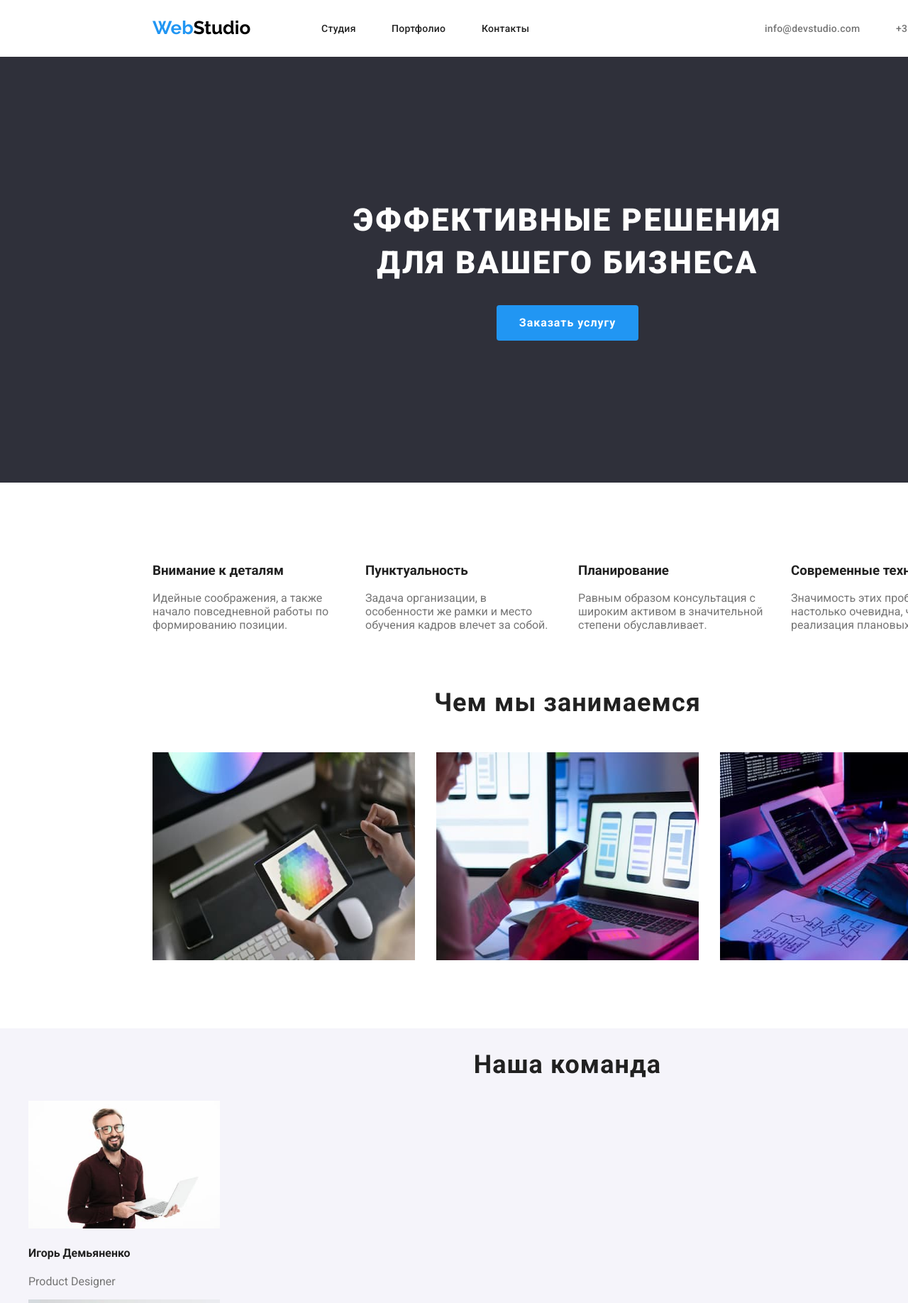
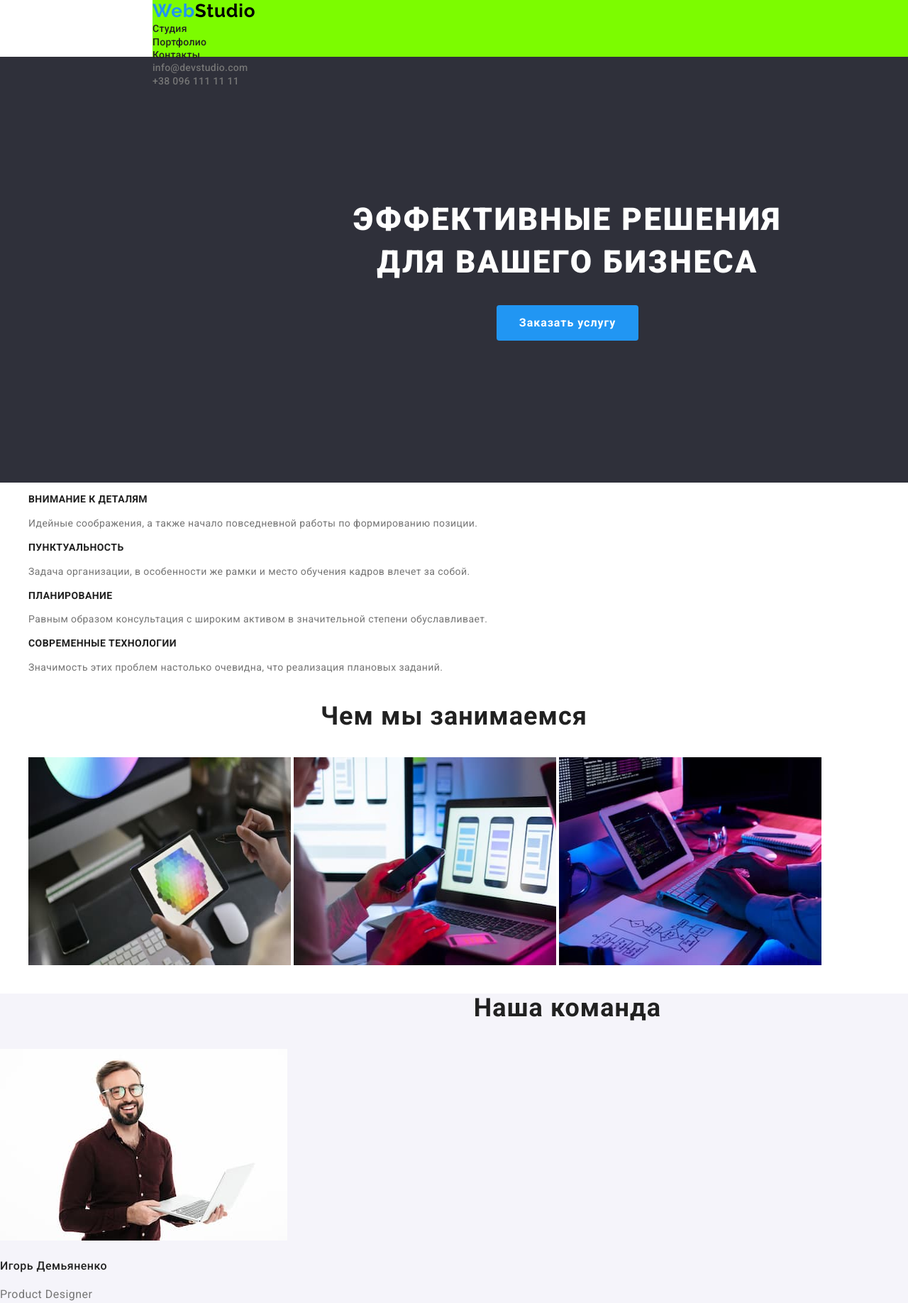
Before and after one commit to MAKCIMELIANO/goit-markup-hw-02, a plain HTML site: page index.html in a window 1280 px wide. Shown: the top 1836 px of the page at 71% size. Drawn offline with nearby package versions, Linux system fonts and the light colour scheme.

Commit message:
правка дз2

```diff
--- a/css/styles.css
+++ /dev/null
@@ -1,337 +0,0 @@
-body {
-  background-color: #ffffff;
-  color: #212121;
-  font-family: 'Raleway', sans-serif;
-  font-family: 'Roboto', sans-serif;
-}
-
-/* цвет основного текста #212121; */
-
-/* вторичный цвет текста #757575; */
-
-/* белый цвет #FFFFFF; */
-
-/* цвет текста в подвале rgba(255, 255, 255, 0.6); */
-
-/* голубой цвет #2196F3; */
-
-/* цвет блока 2 и подвала #2F303A; */
-
-/* цвет блока 5 #F5F4FA; */
-
-/* Шапка страницы */
-
-.header-position {
-  position: absolute;
-  width: 1600px;
-  height: 80px;
-  left: 0px;
-  top: 0px;
-}
-
-.logo {
-  color: #000000;
-  text-decoration: none;
-  font-family: Raleway;
-  font-style: normal;
-  font-weight: bold;
-  font-size: 26px;
-  line-height: 31px;
-
-  position: absolute;
-  width: 145px;
-  height: 31px;
-  left: 215px;
-  top: 24px;
-}
-
-.studio {
-  position: absolute;
-  width: 49px;
-  height: 16px;
-  left: 453px;
-  top: 32px;
-
-  font-family: Roboto;
-  font-style: normal;
-  font-weight: 500;
-  font-size: 14px;
-  line-height: 16px;
-  letter-spacing: 0.02em;
-}
-
-.portfolio {
-  position: absolute;
-  width: 77px;
-  height: 16px;
-  left: 552px;
-  top: 32px;
-
-  font-family: Roboto;
-  font-style: normal;
-  font-weight: 500;
-  font-size: 14px;
-  line-height: 16px;
-  letter-spacing: 0.02em;
-}
-
-.contacts {
-  position: absolute;
-  width: 68px;
-  height: 16px;
-  left: 679px;
-  top: 32px;
-
-  font-family: Roboto;
-  font-style: normal;
-  font-weight: 500;
-  font-size: 14px;
-  line-height: 16px;
-  letter-spacing: 0.02em;
-}
-
-.email {
-  position: absolute;
-  width: 135px;
-  height: 16px;
-  left: 1078px;
-  top: 32px;
-
-  font-family: Roboto;
-  font-style: normal;
-  font-weight: 500;
-  font-size: 14px;
-  line-height: 16px;
-  letter-spacing: 0.02em;
-}
-
-.telefon {
-  position: absolute;
-  width: 122px;
-  height: 16px;
-  left: 1263px;
-  top: 32px;
-
-  font-family: Roboto;
-  font-style: normal;
-  font-weight: 500;
-  font-size: 14px;
-  line-height: 16px;
-  letter-spacing: 0.02em;
-}
-
-.color-web {
-  color: #2196f3;
-}
-
-.site-nav a {
-  color: #212121;
-  text-decoration: none;
-}
-
-.site-nav-adress a {
-  color: #757575;
-  text-decoration: none;
-}
-
-.site-nav a:hover,
-.site-nav a:focus {
-  color: #2196f3;
-}
-
-.site-nav-adress a:hover,
-.site-nav-adress a:focus {
-  color: #2196f3;
-}
-
-/* Блок 2 */
-
-.block2 {
-  position: absolute;
-  width: 1600px;
-  height: 600px;
-  left: 0px;
-  top: 80px;
-  background: #2f303a;
-}
-
-.block2-title {
-  font-family: Roboto;
-  font-style: normal;
-  text-align: center;
-  letter-spacing: 0.06em;
-  text-transform: uppercase;
-  font-size: 44px;
-  line-height: 60px;
-  color: #fff;
-  margin-top: 200px;
-  font-weight: 900;
-}
-
-.button {
-  color: #ffffff;
-  background-color: #2196f3;
-  text-decoration: none;
-  position: absolute;
-  width: 200px;
-  height: 50px;
-  left: 700px;
-  top: 350px;
-  border-radius: 4px;
-  font-family: Roboto;
-  font-style: normal;
-  font-weight: bold;
-  font-size: 16px;
-  line-height: 50px;
-
-  align-items: center;
-  text-align: center;
-  letter-spacing: 0.06em;
-}
-
-/* Глобальный ul, p */
-
-ul {
-  list-style: none;
-}
-
-p {
-  color: #757575;
-}
-
-/* Блок 3 */
-
-.box-1 {
-  position: absolute;
-  width: 270px;
-  height: 101px;
-  left: 215px;
-  top: 774px;
-}
-
-.box-2 {
-  position: absolute;
-  width: 270px;
-  height: 101px;
-  left: 515px;
-  top: 774px;
-}
-
-.box-3 {
-  position: absolute;
-  width: 270px;
-  height: 101px;
-  left: 815px;
-  top: 774px;
-}
-
-.box-4 {
-  position: absolute;
-  width: 270px;
-  height: 101px;
-  left: 1115px;
-  top: 774px;
-}
-
-.block3-title {
-  font-family: Roboto;
-  font-style: normal;
-  font-weight: bold;
-  font-size: 14px;
-  line-height: 16px;
-  letter-spacing: 0.03em;
-  text-transform: uppercase;
-  color: #212121;
-}
-
-/* Блок 4 */
-
-.block4-title {
-  position: absolute;
-  width: 376px;
-  height: 42px;
-  left: 612px;
-  top: 969px;
-
-  font-family: Roboto;
-  font-style: normal;
-  font-weight: bold;
-  font-size: 36px;
-  line-height: 42px;
-  text-align: center;
-  letter-spacing: 0.03em;
-
-  color: #212121;
-  margin: 0 0 0 0;
-}
-
-.block4-box1 {
-  position: absolute;
-  width: 370px;
-  height: 293px;
-  left: 215px;
-  top: 1060px;
-}
-
-.block4-box2 {
-  position: absolute;
-  width: 370px;
-  height: 293px;
-  left: 615px;
-  top: 1060px;
-}
-
-.block4-box3 {
-  position: absolute;
-  width: 370px;
-  height: 293px;
-  left: 1015px;
-  top: 1060px;
-}
-
-/* Блок 5 */
-
-.section-block5 {
-  position: absolute;
-  width: 1600px;
-  height: 648px;
-  left: 0px;
-  top: 1449px;
-  background: #f5f4fa;
-}
-
-.block5-title {
-  font-family: Roboto;
-  font-style: normal;
-  font-weight: bold;
-  font-size: 36px;
-  line-height: 42px;
-  text-align: center;
-  letter-spacing: 0.03em;
-
-  color: #212121;
-}
-
-/* Подвал */
-
-.footer {
-  position: absolute;
-  width: 1600px;
-  height: 252px;
-  left: 0px;
-  top: 2097px;
-
-  background: #2f303a;
-}
-
-.logo-footer {
-  color: #ffffff;
-  text-decoration: none;
-  font-family: Raleway;
-  font-style: normal;
-  font-weight: bold;
-  font-size: 26px;
-  line-height: 31px;
-
-  padding: 0px 1240px 161px 215px;
-}
--- a/index.html
+++ b/index.html
@@ -1,115 +1,120 @@
 <!DOCTYPE html>
-<html lang="en">
+<html lang="ru">
 <head>
     <meta charset="UTF-8">
     <meta http-equiv="X-UA-Compatible" content="IE=edge">
     <meta name="viewport" content="width=device-width, initial-scale=1.0">
     <title>Главная</title>
-    <link rel="stylesheet" href="css/styles.css">
     <link rel="preconnect" href="https://fonts.gstatic.com">
-    <link href="https://fonts.googleapis.com/css2?family=Raleway:wght@700&family=Roboto:wght@400;500;700;900&display=swap"
-    rel="stylesheet">
+    <link href="https://fonts.googleapis.com/css2?family=Raleway:wght@400;700&family=Roboto:wght@400;500;700;900&display=swap"
+        rel="stylesheet">
+        <!-- modern-normalize -->
+    <link rel="stylesheet"
+     href ="https://cdnjs.cloudflare.com/ajax/libs/modern-normalize/1.0.0/modern-normalize.min.css"/>
+    <link rel="stylesheet" href="/styles.css">
+
 </head>
 <body>
-    <!--Шапка Страницы-->
-    <header class="header-position">
-        <nav>
-            <a href="./index.html" class="logo"><span class="color-web">Web</span>Studio</a>
 
-            <ul class="site-nav">
-                <li class="studio"><a href="">Студия</a></li>
-                <li class="portfolio"><a href="">Портфолио</a></li>
-                <li class="contacts"><a href="">Контакты</a></li>
-            </ul>
-        </nav>
+    <!-- Шапка -->
+    <header class="container-header">
+            <nav class="container-nav">
+                <a href="/" class="logo-header">
+                    <span class="web">Web</span>Studio
+                </a>
 
-            <ul class="site-nav-adress">
-                <li class="email"><a href="">info@devstudio.com</a></li>
-                <li class="telefon"><a href="">+38 096 111 11 11</a></li>
-            </ul>
+                <ul class="site-nav list">
+                    <li><a href="" class="link">Студия</a></li>
+                    <li><a href="" class="link">Портфолио</a></li>
+                    <li><a href="" class="link">Контакты</a></li>
+                </ul>
+                <ul class="auth-nav list">
+                    <li><a href="" class="link">info@devstudio.com</a></li>
+                    <li><a href="" class="link">+38 096 111 11 11</a></li>
+                </ul>
+            </nav>
+
     </header>
-
     <main>
 
-        <!--Блок 2-->
-        <section class="block2">
-            <h1 class="block2-title">Эффективные решения <br />для вашего бизнеса</h1>
-            <a href="" class="button">Заказать услугу</a>
+        <!-- Герой -->
+        <section class="hero">
+            <h1 class="hero-title">Эффективные решения <br />для вашего бизнеса</h1>
+            <a href="" class="botton">Заказать услугу</a>
         </section>
 
 
-        <!--Блок 3-->
-        <section>
+        <!-- Особенности -->
+        <section class="section">
+            <div>
+            <ul class="feature-list">
+                <li>
+                    <h2 class="title">Внимание к деталям</h2>
+                    <p class="text">Идейные соображения, а также начало повседневной работы по формированию позиции.</p>
+                </li>
+                <li>
+                    <h2 class="title">Пунктуальность</h2>
+                    <p class="text">Задача организации, в особенности же рамки и место обучения кадров влечет за собой.</p>
+                </li>
+                <li>
+                    <h2 class="title">Планирование</h2>
+                    <p class="text">Равным образом консультация с широким активом в значительной степени обуславливает.</p>
+                </li>
+                <li>
+                    <h2 class="title">Современные технологии</h2>
+                    <p class="text">Значимость этих проблем настолько очевидна, что реализация плановых заданий.</p>
+                </li>
+            </ul>
+            </div>
+        </section>
+
+        <!-- Чем мы занимаемся -->
+        <section class="section">
+            <h3 class="section-title">Чем мы занимаемся</h3>
             <ul>
-                <li class="box-1">
-                    <h3 class="block-3-title">Внимание к деталям</h3>
-                    <p>Идейные соображения, а также начало повседневной работы по формированию позиции.</p>
-                </li>
-                <li class="box-2">
-                    <h3 class="block-3-title">Пунктуальность</h3>
-                    <p>Задача организации, в особенности же рамки и место обучения кадров влечет за собой.</p>
-                </li>
-                <li class="box-3">
-                    <h3 class="block-3-title">Планирование</h3>
-                    <p>Равным образом консультация с широким активом в значительной степени обуславливает.</p>
-                </li>
-                <li class="box-4">
-                    <h3 class="block-3-title">Современные технологии</h3>
-                    <p>Значимость этих проблем настолько очевидна, что реализация плановых заданий.</p>
+                <li>
+                    <img src="./imges/disain.jpg" alt="" width="370" height="293">
+                    <img src="/imges/disain2.jpg" alt="" width="370" height="293">
+                    <img src="/imges/disain3.jpg" alt="" width="370" height="293">
                 </li>
             </ul>
         </section>
 
-        <!--Блок 4-->
-        <section>
-            <h2 class="block4-title">Чем мы занимаемся</h2>
-            <ul>
-                <li class="block4-box1">
-                    <img src="imges/disain.jpg" alt="" width="370" height="293">
-                </li>
-                <li class="block4-box2">
-                    <img src="imges/disain2.jpg" alt="" width="370" height="293">
-                </li>
-                <li class="block4-box3">
-                    <img src="imges/disain3.jpg" alt="" width="370" height="293">
-                </li>
-            </ul>
+        <!-- Наша Команда -->
+        <section class="section-comanda">
+            <h3 class="section-title">Наша команда</h3>
+            <div>
+                <img src="/imges/igor-demyanenko.jpg" alt="">
+                <h4 class="section-name">Игорь Демьяненко</h4>
+                <p class="text">Product Designer</p>
+            </div>
+            <div>
+                <img src="/imges/olga-repina.jpg" alt="">
+                <h4 class="section-name">Ольга Репина</h4>
+                <p class="text">Frontend Developer</p>
+            </div>
+            <div>
+                <img src="/imges/nikolay-tarasov.jpg" alt="">
+                <h4 class="section-name">Николай Тарасов</h4>
+                <p class="text">Marketing</p>
+            </div>
+            <div>
+                <img src="/imges/mihail-ermakov.jpg" alt="">
+                <h4 class="section-name">Михаил Ермаков</h4>
+                <p class="text">UI Designer</p>
+            </div>
+
         </section>
 
-        <!--Блок 5-->
-        <section class="section-block5">
-            <h2 class="block5-title">Наша команда</h2>
-            <ul>
-                <li>
-                    <img src="imges/igor-demyanenko.jpg" alt="" width="270">
-                    <h4>Игорь Демьяненко</h4>
-                    <p>Product Designer</p>
-                </li>
-                <li>
-                    <img src="imges/olga-repina.jpg" alt="" width="270">
-                    <h4>Ольга Репина</h4>
-                    <p>Frontend Developer</p>
-                </li>
-                <li>
-                    <img src="imges/nikolay-tarasov.jpg" alt="" width="270">
-                    <h4>Николай Тарасов</h4>
-                    <p>Marketing</p>
-                </li>
-                <li>
-                    <img src="imges/mihail-ermakov.jpg" alt="" width="270">
-                    <h4>Михаил Ермаков</h4>
-                    <p>UI Designer</p>
-                </li>
-            </ul>
-        </section>
     </main>
 
-    <!--Подвал-->
+    <!-- Подвал -->
     <footer class="footer">
-        <a href="./index.html" class="logo-footer"><span class="color-web">Web</span>Studio</a>
-
-        <ul>
-            <li>г. Киев, пр-т Леси Украинки, 26</li>
+        <a href="" class="logo-footer">
+           <span class="web">Web</span>Studio
+        </a>
+        <ul class="contacts">
+            <li class="address">г. Киев, пр-т Леси Украинки, 26</li>
             <li>info@example.com</li>
             <li>+38 099 111 11 11</li>
         </ul>
--- /dev/null
+++ b/styles.css
@@ -0,0 +1,221 @@
+/*  #212121 Цвет заголовка: Особенности, Чем мы
+ занимаемся, Наша Команда, Шапка навигация */
+/* #FFFFFF Цвет заголовка Герой, кнопки Герой,
+Подвал адресс, Студио*/
+/* #757575 Шапка эмейл телефон, Особенности текст
+Наша команда текст */
+/* #2196F3 Шапка Web, шапка haver:, Герой кнопка
+Заказать услугу, Web подвал */
+/* rgba(255, 255, 255, 0.6 Подвал эмейл и телефон */
+/* #2F303A Цвет фона Герой, Подвал */
+/* #F5F4FA Цвет фона Наша Команда */
+html {
+  box-sizing: border-box;
+}
+
+*,
+*::before,
+*::after {
+  box-sizing: inherit;
+}
+
+body {
+  background-color: #ffffff;
+  color: #757575;
+
+  font-family: Roboto, sans-serif;
+}
+
+ul {
+  list-style: none;
+}
+
+.section-title {
+  font-weight: 700;
+  font-size: 36px;
+  line-height: 1.16;
+  text-align: center;
+  letter-spacing: 0.03em;
+  color: #212121;
+}
+
+/* Шапка */
+
+.container-header {
+  width: 1600px;
+  height: 80px;
+}
+
+.logo-header {
+  color: #000000;
+  text-decoration: none;
+  font-family: Raleway, sans-serif;
+  font-weight: 700;
+  font-size: 26px;
+  line-height: 1.2;
+  letter-spacing: 0.03em;
+}
+
+.web {
+  color: #2196f3;
+}
+
+.site-nav .link {
+  color: #212121;
+  text-decoration: none;
+
+  font-weight: 500;
+  font-size: 14px;
+  line-height: 1.14;
+  letter-spacing: 0.02em;
+}
+
+.auth-nav .link {
+  color: #757575;
+  text-decoration: none;
+
+  font-weight: 500;
+  font-size: 14px;
+  line-height: 1.14;
+  letter-spacing: 0.02em;
+}
+
+.site-nav .link:hover,
+.site-nav .link:focus {
+  color: #2196f3;
+}
+
+.auth-nav .link:hover,
+.auth-nav .link:focus {
+  color: #2196f3;
+}
+
+.container-nav {
+  margin-left: auto;
+  margin-right: auto;
+  width: 1170px;
+  background-color: lawngreen;
+}
+
+.list {
+  padding: 0;
+  margin: 0;
+}
+
+/* Герой */
+
+.hero {
+  width: 1600px;
+  height: 600px;
+  background: #2f303a;
+  padding-top: 200px;
+  text-align: center;
+}
+
+.hero-title {
+  color: #ffffff;
+  font-weight: 900;
+  font-size: 44px;
+  line-height: 1.36;
+  /* text-align: center; */
+  letter-spacing: 0.06em;
+  text-transform: uppercase;
+  margin-top: 0px;
+  margin-bottom: 30px;
+}
+
+.botton {
+  display: inline-block;
+  padding: 10px 32px;
+  background-color: #2196f3;
+  text-decoration: none;
+  color: #ffffff;
+  font-weight: 700;
+  font-size: 16px;
+  line-height: 1.87;
+  letter-spacing: 0.06em;
+  border-radius: 4px;
+  /* margin-left: 700px; */
+}
+
+/* Особенности */
+
+.feature-list .title {
+  font-weight: 700;
+  font-size: 14px;
+  line-height: 1.14;
+  letter-spacing: 0.03em;
+  text-transform: uppercase;
+  color: #212121;
+}
+
+.feature-list .text {
+  font-weight: 400;
+  font-size: 14px;
+  line-height: 1.7;
+  letter-spacing: 0.03em;
+}
+
+/* Чем мы занимаемся */
+
+/* Наша Команда */
+
+.section-name {
+  font-weight: 500;
+  font-size: 16px;
+  line-height: 1.19;
+  letter-spacing: 0.03em;
+  color: #212121;
+}
+
+.section-comanda .text {
+  font-weight: 400;
+  font-size: 16px;
+  line-height: 1.19;
+  letter-spacing: 0.03em;
+}
+
+.section-comanda {
+  width: 1600px;
+  height: 648px;
+  left: 0px;
+  top: 1449px;
+  background: #f5f4fa;
+}
+
+/* Подвал */
+
+.footer {
+  width: 1600px;
+  height: 252px;
+  left: 0px;
+  top: 2097px;
+
+  background: #2f303a;
+}
+
+.logo-footer {
+  color: #ffffff;
+  text-decoration: none;
+  font-family: Raleway, sans-serif;
+  font-weight: 700;
+  font-size: 26px;
+  line-height: 1.2;
+  letter-spacing: 0.03em;
+}
+
+.contacts {
+  font-weight: 400;
+  font-size: 14px;
+  line-height: 1.7;
+  letter-spacing: 0.03em;
+  color: rgba(255, 255, 255, 0.6);
+}
+
+.contacts .address {
+  font-weight: 400;
+  font-size: 14px;
+  line-height: 1.7;
+  letter-spacing: 0.03em;
+  color: #ffffff;
+}
```
